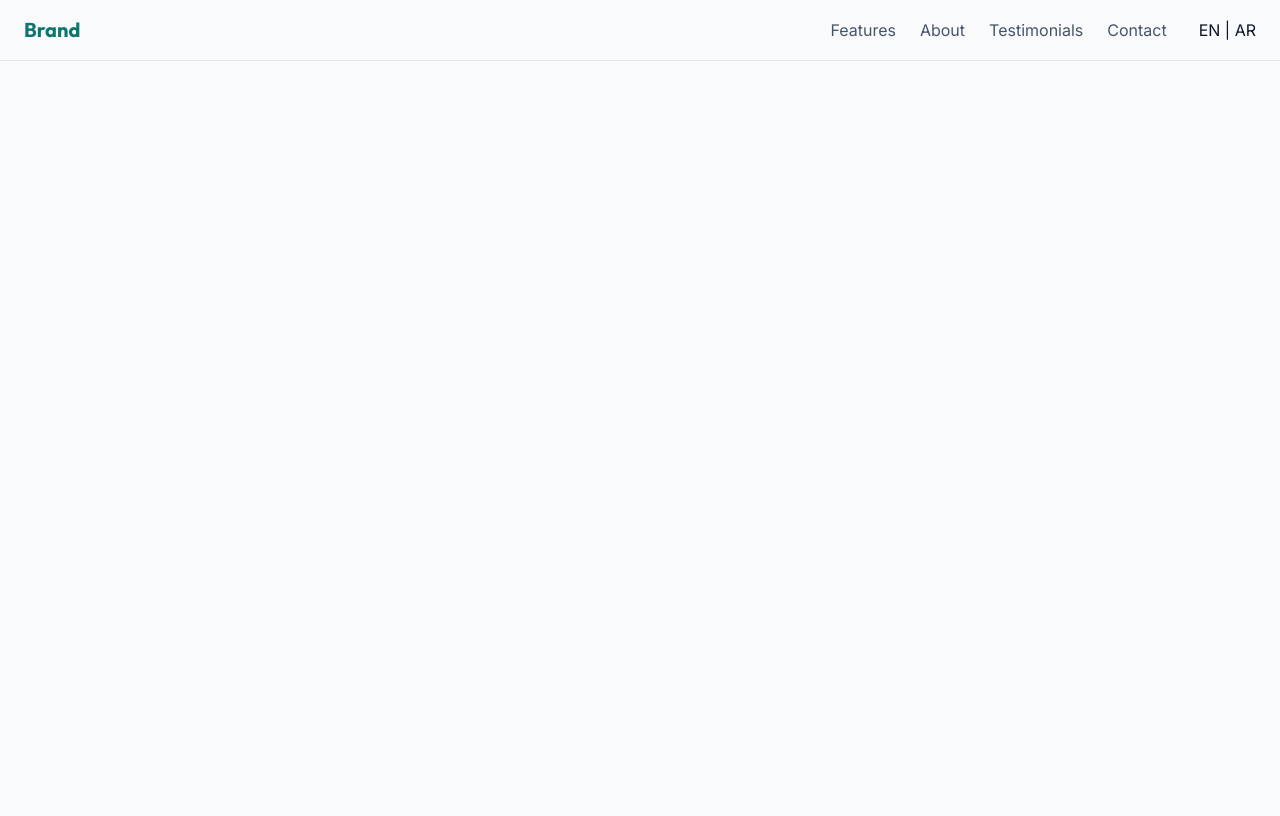
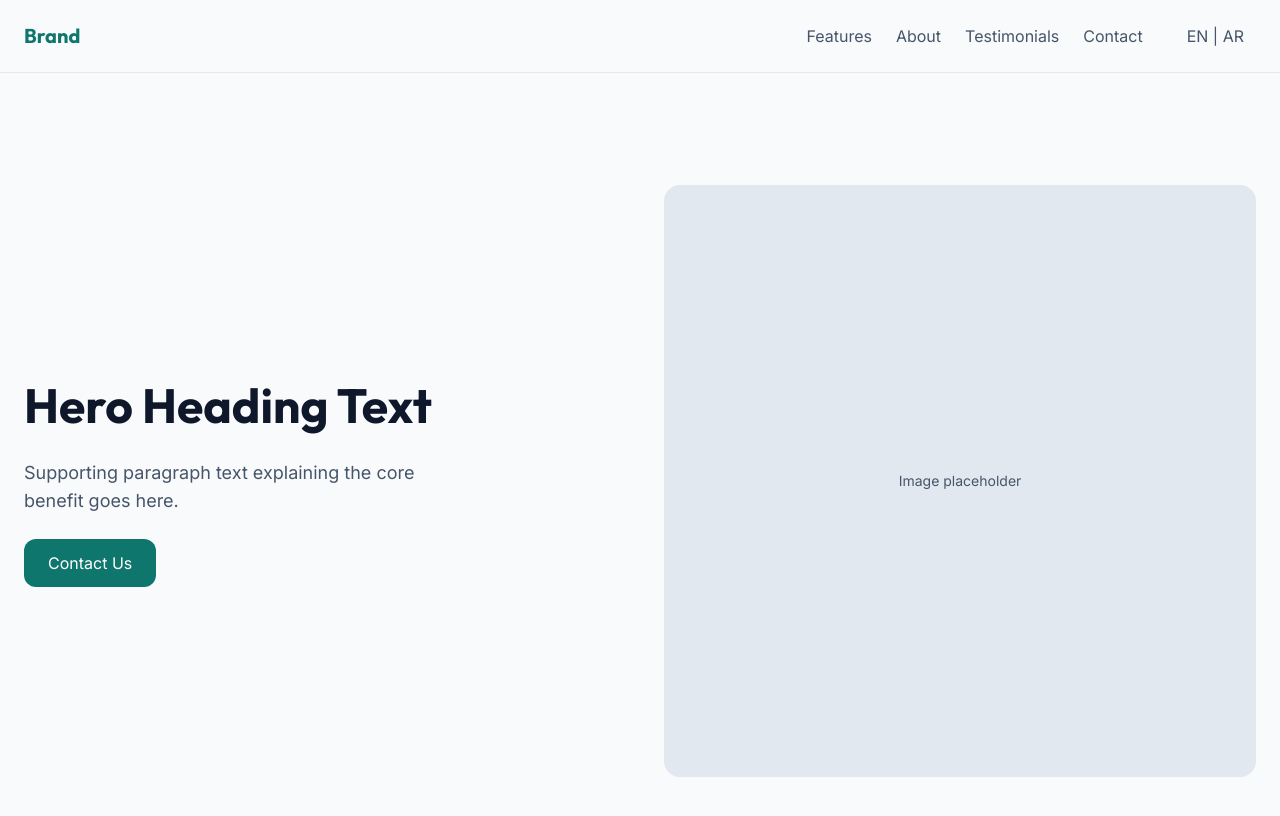
Before and after one commit to Ahmad-hash91/business-landing-page-demo, a React (Vite) app: page / in a window 1280 px wide. Shown: the top 816 px of the page. Built offline with nearby package versions, Linux system fonts and the light colour scheme.

Commit message:
Added Hero section and fix button className prop

```diff
--- a/src/App.jsx
+++ b/src/App.jsx
@@ -1,9 +1,11 @@
 import Header from "./components/Header";
+import Hero from "./components/Hero";
 
 function App() {
   return (
     <>
       <Header />
+      <Hero />
     </>
   );
 }
--- a/src/components/Button.jsx
+++ b/src/components/Button.jsx
@@ -1,8 +1,8 @@
-export default function Button({ children, styleProps, onClickHandler }) {
+export default function Button({ children, className, onClickHandler }) {
   return (
     <button
       type="button"
-      className={styleProps ? styleProps : ""}
+      className={className ? className : ""}
       onClick={onClickHandler}
     >
       {children}
--- /dev/null
+++ b/src/components/Hero.jsx
@@ -0,0 +1,29 @@
+import Button from "./Button";
+
+export default function Hero() {
+  return (
+    <section className="px-6 py-20 md:py-28 max-w-7xl mx-auto grid md:grid-cols-2 gap-12 items-center">
+      <div className="space-y-6">
+        <h1 className="text-4xl md:text-5xl font-heading font-bold text-text-dark leading-tight">
+          Hero Heading Text
+        </h1>
+        <p className="text-lg text-text-gray max-w-md">
+          Supporting paragraph text explaining the core benefit goes here.
+        </p>
+        <Button
+          onClickHandler={() =>
+            document
+              .getElementById("contact")
+              .scrollIntoView({ behavior: "smooth" })
+          }
+          className="bg-primary hover:bg-primary-dark text-white px-6 py-3 rounded-xl"
+        >
+          Contact Us
+        </Button>
+      </div>
+      <div className="bg-border rounded-2xl aspect-square flex items-center justify-center">
+        <p className="text-text-gray text-sm">Image placeholder</p>
+      </div>
+    </section>
+  );
+}
```
